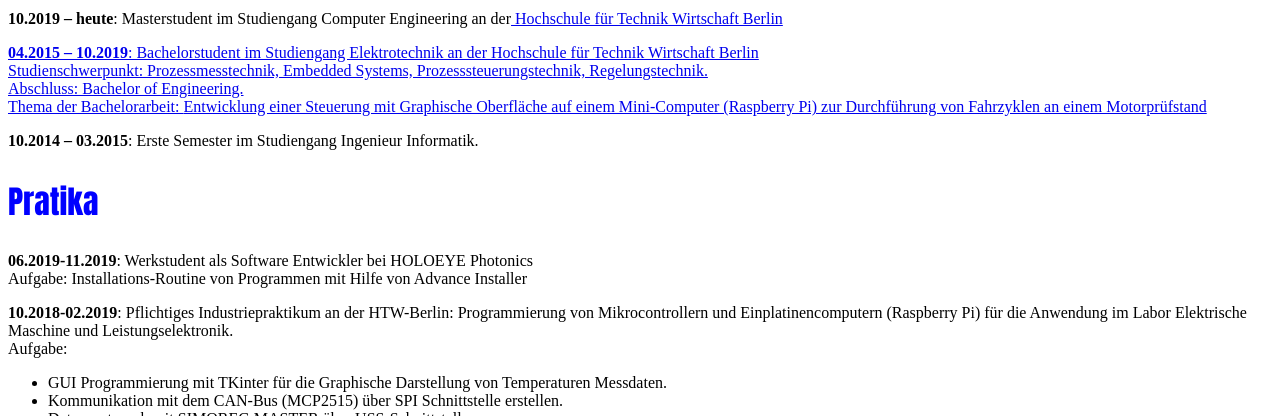
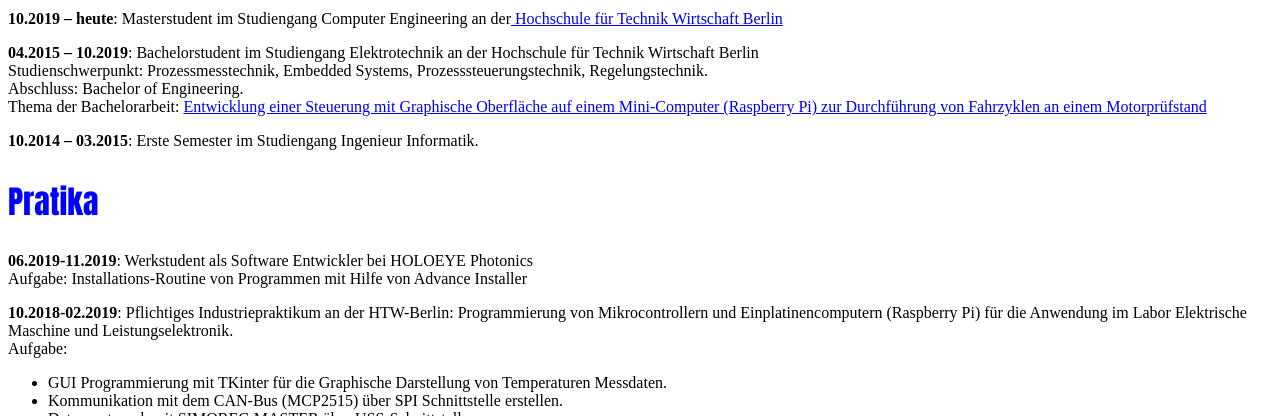
Before and after one commit to siandjiPatrick/lebenslauf_SiandjiPatrick, a plain HTML site: page index.html in a window 1280 px wide. Shown: the part 684-1100 px from the top of the page. Drawn offline with Linux system fonts and the light colour scheme.

Commit message:
Update index.html

```diff
--- a/index.html
+++ b/index.html
@@ -27,7 +27,7 @@
 	<p><strong>Familienstand</strong>: Ledig</p>
 
 	<h2>Studium</h2>
-	<p><strong>10.2019 – heute</strong>: Masterstudent im Studiengang Computer Engineering an der<a href="https://ce-master.htw-berlin.de/" target="_blank" title="Htw-Berlin Computer Eng."> Hochschule für Technik Wirtschaft Berlin</p>
+	<p><strong>10.2019 – heute</strong>: Masterstudent im Studiengang Computer Engineering an der<a href="https://ce-master.htw-berlin.de/" target="_blank" title="Htw-Berlin Computer Eng."> Hochschule für Technik Wirtschaft Berlin</a></p>
 	<p><strong>04.2015 – 10.2019</strong>: Bachelorstudent im Studiengang Elektrotechnik an der Hochschule für Technik Wirtschaft Berlin <br />Studienschwerpunkt: Prozessmesstechnik, Embedded Systems, Prozesssteuerungstechnik, Regelungstechnik.<br/>Abschluss: Bachelor of Engineering.<br/> Thema der Bachelorarbeit: <a href="https://www.grin.com/document/514396" target="_blank" title="click drauf um die Kostenlose version meiner Arbeit zu lesen">Entwicklung einer Steuerung mit Graphische Oberfläche auf einem Mini-Computer (Raspberry Pi) zur Durchführung von Fahrzyklen an einem Motorprüfstand</a></p>
 	<p><strong>10.2014 – 03.2015</strong>: Erste Semester im Studiengang Ingenieur Informatik.</p>
 
```
